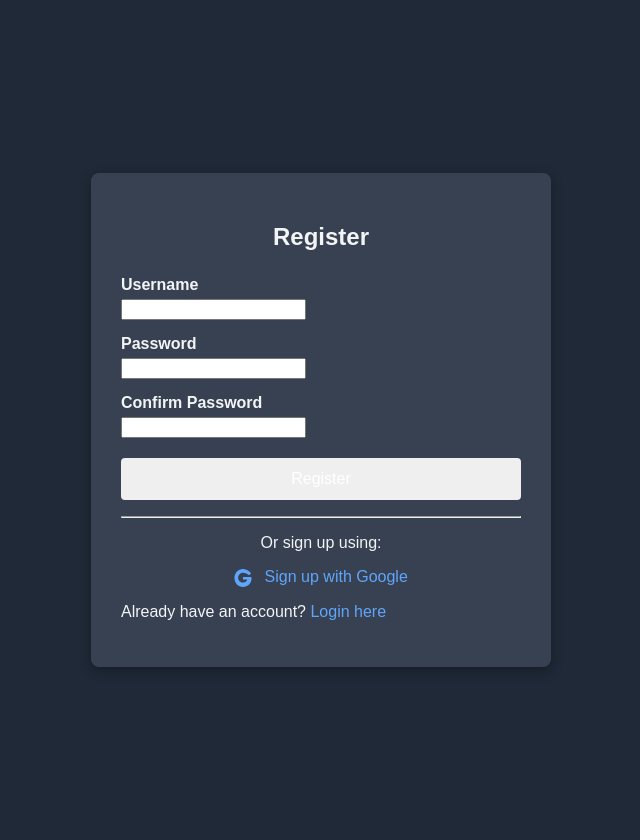
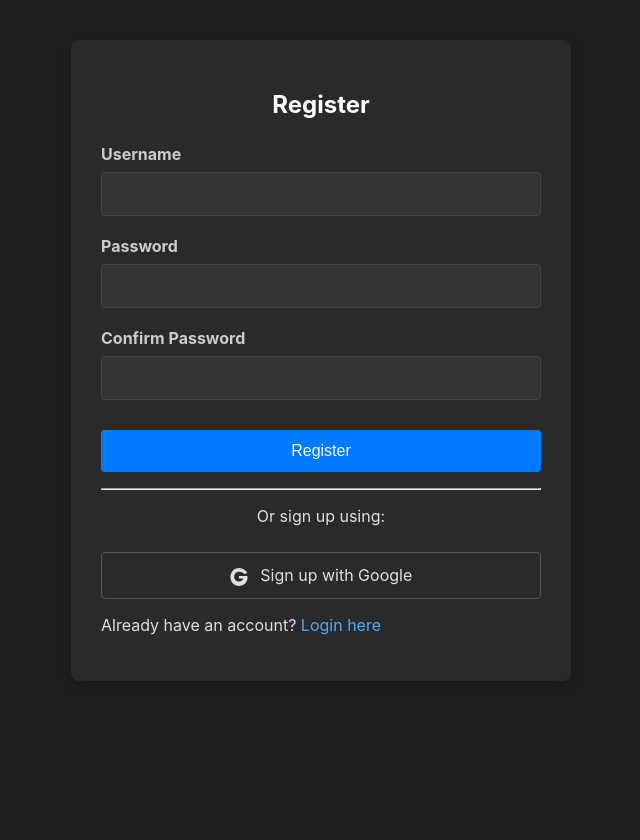
Before and after one commit to Zigorr/Genta, a Flask app: page /register in a window 1280 px wide. Shown: the whole page, without its empty margins (319-959 px from the left). Run offline with Flask 2, Linux system fonts and the light colour scheme; parts of the project's set-up code (start-up, migrations or seed data) failed here and were passed over; some libraries are stand-ins or nearby versions.

Commit message:
fixed dark mode issue

```diff
--- a/static/style.css
+++ b/static/style.css
@@ -1,147 +1,88 @@
-/* static/style.css */
-:root {
-  --body-bg: #1f2937; /* Dark Gray */
-  --container-bg: #374151; /* Medium Gray */
-  --text-color: #f3f4f6; /* Light Gray */
-  --input-bg: #4b5563; /* Gray */
-  --input-border: #6b7280; /* Gray */
-  --button-primary-bg: #3b82f6; /* Blue */
-  --button-primary-hover-bg: #2563eb;
-  --button-secondary-bg: #6b7280; /* Gray */
-  --button-secondary-hover-bg: #4b5563;
-  --link-color: #60a5fa; /* Light Blue */
-  --error-color: #f87171; /* Red */
-  --warning-color: #facc15; /* Yellow */
-  --success-color: #4ade80; /* Green */
+/* static/style.css - Base Dark Mode Styles */
+
+body, html {
+    height: 100%;
+    margin: 0;
+    font-family: -apple-system, BlinkMacSystemFont, "Segoe UI", Roboto, Helvetica, Arial, sans-serif;
+    background-color: #1e1e1e; /* Dark background */
+    color: #e0e0e0; /* Light text */
 }
 
-body {
-  font-family: sans-serif;
-  background-color: var(--body-bg);
-  color: var(--text-color);
-  margin: 0;
-  padding: 20px;
-  display: flex;
-  justify-content: center;
-  align-items: center;
-  min-height: 100vh;
+* {
+    box-sizing: border-box;
 }
 
 .container {
-  background-color: var(--container-bg);
+    max-width: 500px;
+    margin: 40px auto;
     padding: 30px;
+    background-color: #2a2a2a; /* Slightly lighter dark background for content */
     border-radius: 8px;
-  box-shadow: 0 4px 12px rgba(0, 0, 0, 0.3);
-  max-width: 400px;
-  width: 100%;
+    box-shadow: 0 4px 15px rgba(0, 0, 0, 0.2);
 }
 
-h1, h2 {
+h2 {
     text-align: center;
+    color: #ffffff;
     margin-bottom: 25px;
-  color: var(--text-color);
 }
 
 .form-group {
-  margin-bottom: 15px;
+    margin-bottom: 20px;
 }
 
-label {
+.form-group label {
     display: block;
-  margin-bottom: 5px;
+    margin-bottom: 8px;
+    color: #cccccc; /* Lighter grey for labels */
     font-weight: bold;
 }
 
-input[type=\"text\"],
-input[type=\"password\"],
-input[type=\"email\"] {
+.form-control {
     width: 100%;
-  padding: 10px;
-  border: 1px solid var(--input-border);
+    padding: 12px;
+    border: 1px solid #444;
     border-radius: 4px;
-  background-color: var(--input-bg);
-  color: var(--text-color);
-  box-sizing: border-box; /* Include padding and border in element's total width and height */
+    background-color: #333;
+    color: #e0e0e0;
+    font-size: 1em;
 }
 
-input[type=\"text\"]:focus,
-input[type=\"password\"]:focus,
-input[type=\"email\"]:focus {
+.form-control:focus {
     outline: none;
-  border-color: var(--button-primary-bg);
-  box-shadow: 0 0 0 2px rgba(59, 130, 246, 0.4);
+    border-color: #007bff;
+    background-color: #404040;
 }
 
-button, .button {
-  display: inline-block; /* Changed to inline-block for better control */
-  width: 100%;
-  padding: 12px;
+button, .button, .btn {
+    display: inline-block;
+    padding: 12px 20px;
+    border-radius: 4px;
     border: none;
-  border-radius: 4px;
-  color: white;
-  font-size: 16px;
+    background-color: #007bff;
+    color: white !important; /* Ensure button text is white */
     cursor: pointer;
     text-align: center;
-  text-decoration: none; /* For link styled as button */
+    text-decoration: none;
+    font-size: 1em;
     transition: background-color 0.2s ease;
-  box-sizing: border-box;
-  margin-top: 5px; /* Add slight top margin */
+    width: 100%; /* Make buttons full width by default */
+    margin-top: 10px;
 }
 
-.button-primary {
-  background-color: var(--button-primary-bg);
+button:hover, .button:hover, .btn:hover {
+    background-color: #0056b3;
+    opacity: 1; /* Override potential opacity styles */
 }
 
-.button-primary:hover {
-  background-color: var(--button-primary-hover-bg);
-}
-
-.button-secondary {
-  background-color: var(--button-secondary-bg);
-}
-
-.button-secondary:hover {
-  background-color: var(--button-secondary-hover-bg);
-}
-
-.button-google {
-    background-color: #ffffff; /* White background */
-    color: #4b5563; /* Dark text */
-    border: 1px solid var(--input-border);
-    display: flex; /* Use flexbox for alignment */
-    align-items: center;
-    justify-content: center;
-    gap: 8px; /* Space between icon and text */
-}
-
-.button-google:hover {
-    background-color: #f3f4f6; /* Light gray hover */
-}
-
-.button-google img { /* Style for potential Google icon */
-    height: 18px;
-    width: 18px;
-}
-
-
-.text-center {
-  text-align: center;
-}
-
-.mt-2 {
-    margin-top: 10px; /* Smaller margin top */
-}
-
-.mt-3 {
-    margin-top: 15px;
-}
-
-.mt-4 {
-    margin-top: 20px;
+button:disabled, .button:disabled, .btn:disabled {
+    background-color: #555;
+    color: #aaa !important;
+    cursor: not-allowed;
 }
 
 a {
-  color: var(--link-color);
+    color: #4dabf7; /* Light blue links */
     text-decoration: none;
 }
 
@@ -150,39 +91,36 @@ a:hover {
 }
 
 /* Flash Messages */
-.flash-messages {
-    list-style: none;
-    padding: 0;
-    margin: 0 0 20px 0;
+.flash {
+    padding: 15px;
+    margin-bottom: 20px;
+    border-radius: 4px;
+    color: #e0e0e0;
 }
 
-.flash-messages li {
-    padding: 10px 15px;
-    margin-bottom: 10px;
-    border-radius: 4px;
-    border: 1px solid transparent;
+.flash-success { background-color: #2a4d2a; border: 1px solid #3a6d3a; }
+.flash-error   { background-color: #5a2a2a; border: 1px solid #8a3a3a; }
+.flash-warning { background-color: #5a5a2a; border: 1px solid #8a8a3a; }
+.flash-info    { background-color: #2a3d4d; border: 1px solid #3a5d7a; }
+
+/* Specific Button Styles (e.g., Google) */
+.btn-google {
+    background-color: #2a2a2a;
+    border: 1px solid #555;
+    color: #e0e0e0 !important;
+}
+.btn-google:hover {
+    background-color: #3a3a3a;
+    border-color: #666;
 }
 
-.flash-error {
-    color: #721c24; /* Dark Red */
-    background-color: #f8d7da; /* Light Red */
-    border-color: #f5c6cb;
+.btn-primary { /* Alias for default button */
+    /* Uses the default button styles */
 }
 
-.flash-warning {
-    color: #856404; /* Dark Yellow */
-    background-color: #fff3cd; /* Light Yellow */
-    border-color: #ffeeba;
+.error {
+     color: #ff6b6b; /* Brighter red for errors */
+     font-size: 0.9em;
+     display: block;
+     margin-top: 5px;
 }
-
-.flash-success {
-    color: #155724; /* Dark Green */
-    background-color: #d4edda; /* Light Green */
-    border-color: #c3e6cb;
-}
-
-.flash-info {
-    color: #0c5460; /* Dark Blue */
-    background-color: #d1ecf1; /* Light Blue */
-    border-color: #bee5eb;
-}
```
Lines whose indentation alone changed are shown as unchanged.
